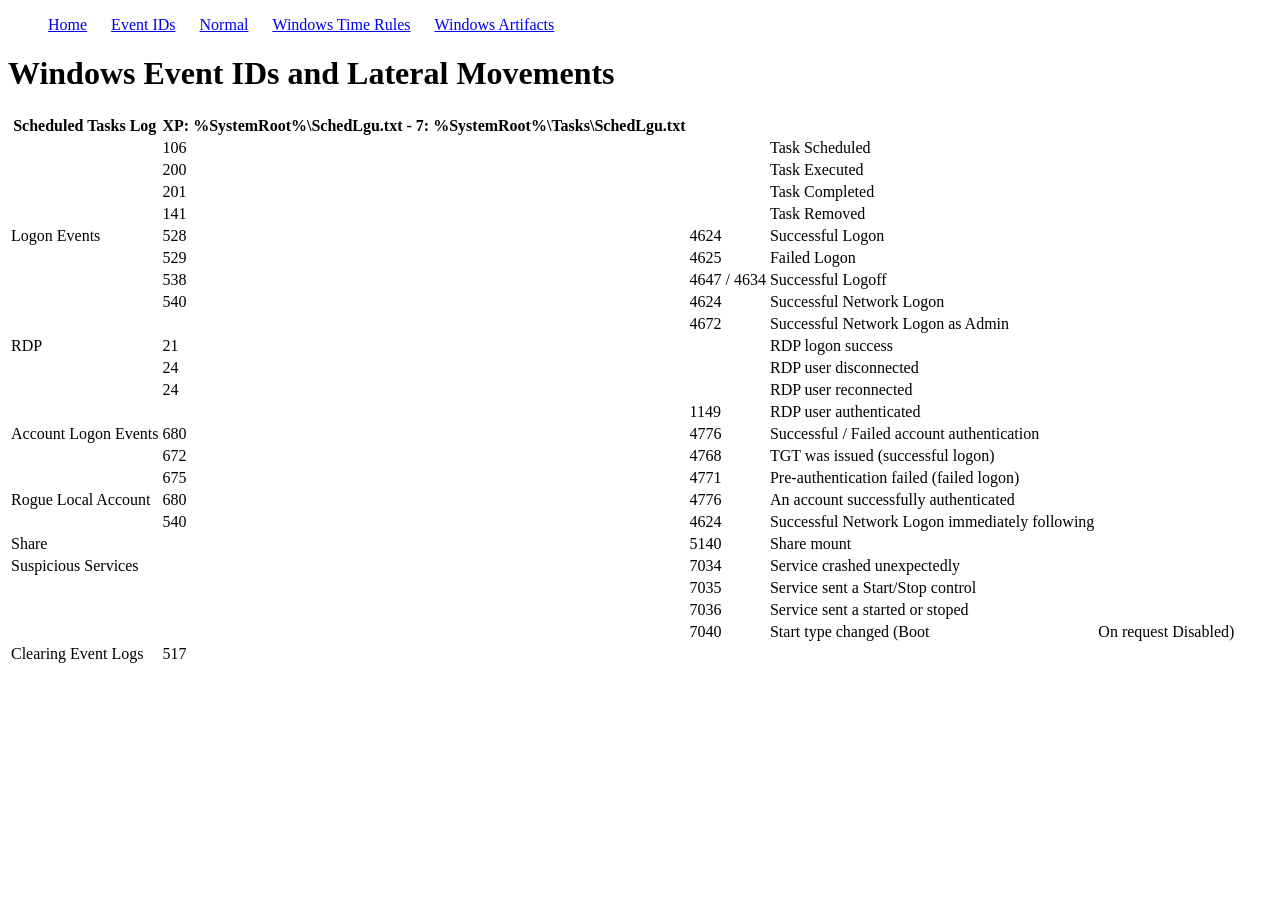
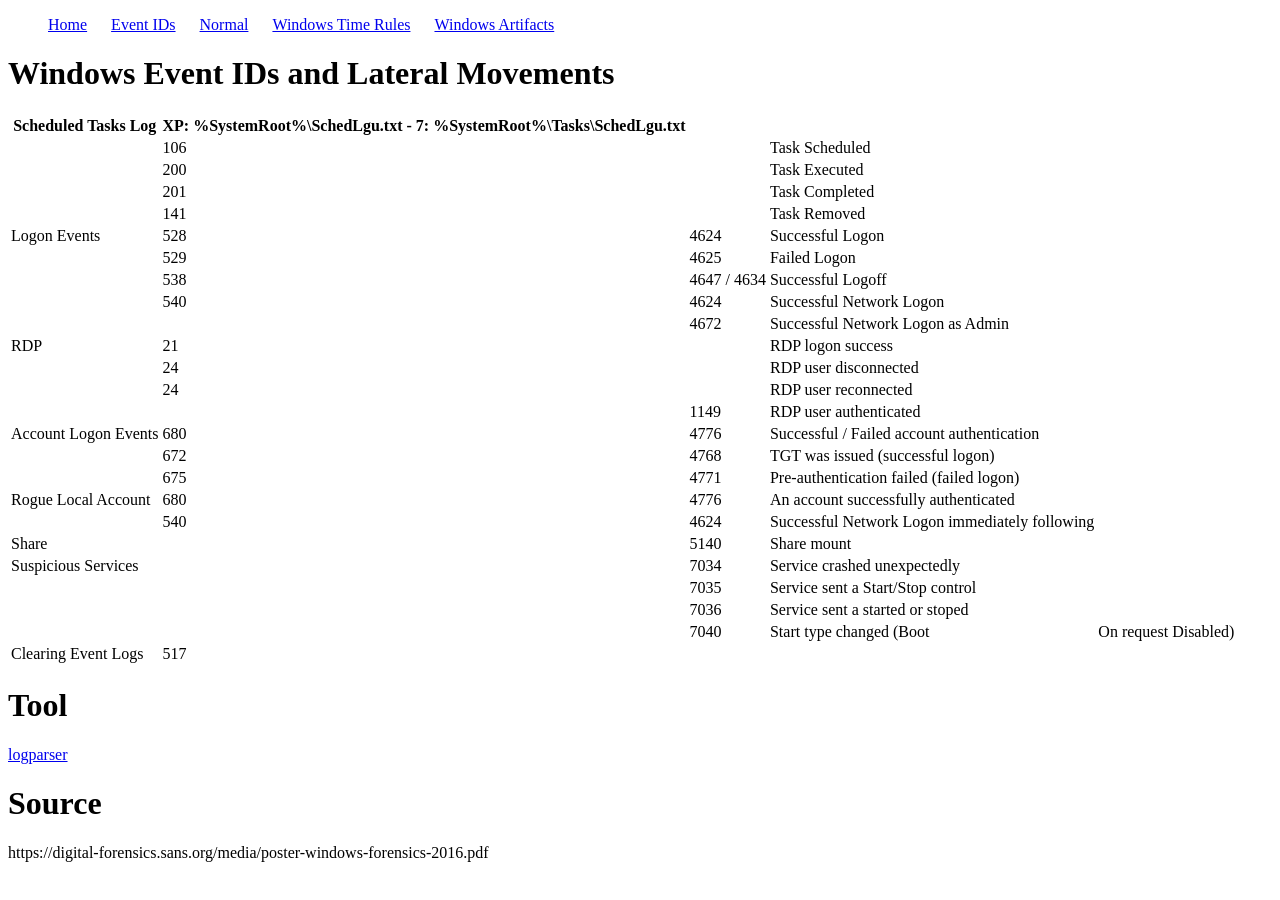
Before and after one commit to jipegit/jipegit.github.io, a Jekyll site: the page built from event-ids.md, in a window 1280 px wide. Built offline with Jekyll 4.4.1, drawn with Linux system fonts in a browser that asks for light colours.

Commit message:
Update event-ids.md

```diff
--- a/event-ids.md
+++ b/event-ids.md
@@ -31,3 +31,11 @@
 |                      |                                                                     | 7036        | Service sent a started or stoped                  |
 |                      |                                                                     | 7040        | Start type changed (Boot | On request | Disabled) |
 | Clearing Event Logs  | 517                                                                 |             |                                                   |
+
+# Tool
+
+[logparser](https://www.microsoft.com/en-us/download/details.aspx?id=24659)
+
+# Source
+
+https://digital-forensics.sans.org/media/poster-windows-forensics-2016.pdf
```
